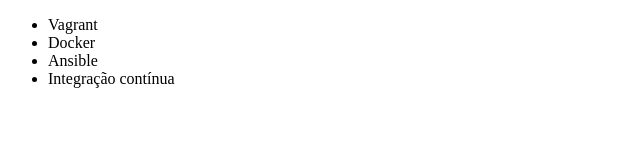
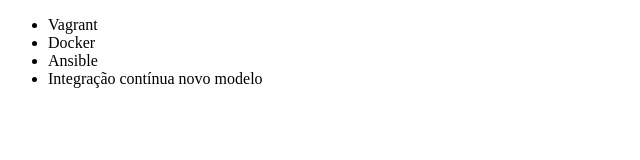
Before and after one commit to yanmonarchy/alura-git, a plain HTML site: page index.html in a window 1280 px wide. Shown: the full height of the page, 0-640 px from the left. Drawn offline with Linux system fonts and the light colour scheme.

Commit message:
Renomeando curso de Integração Contínua

```diff
--- a/index.html
+++ b/index.html
@@ -9,7 +9,7 @@
             <li>Vagrant</li>
             <li>Docker</li>
             <li>Ansible</li>
-            <li>Integração contínua</li>
+            <li>Integração contínua novo modelo</li>
         </ul>
     </body>
 </html>
```
